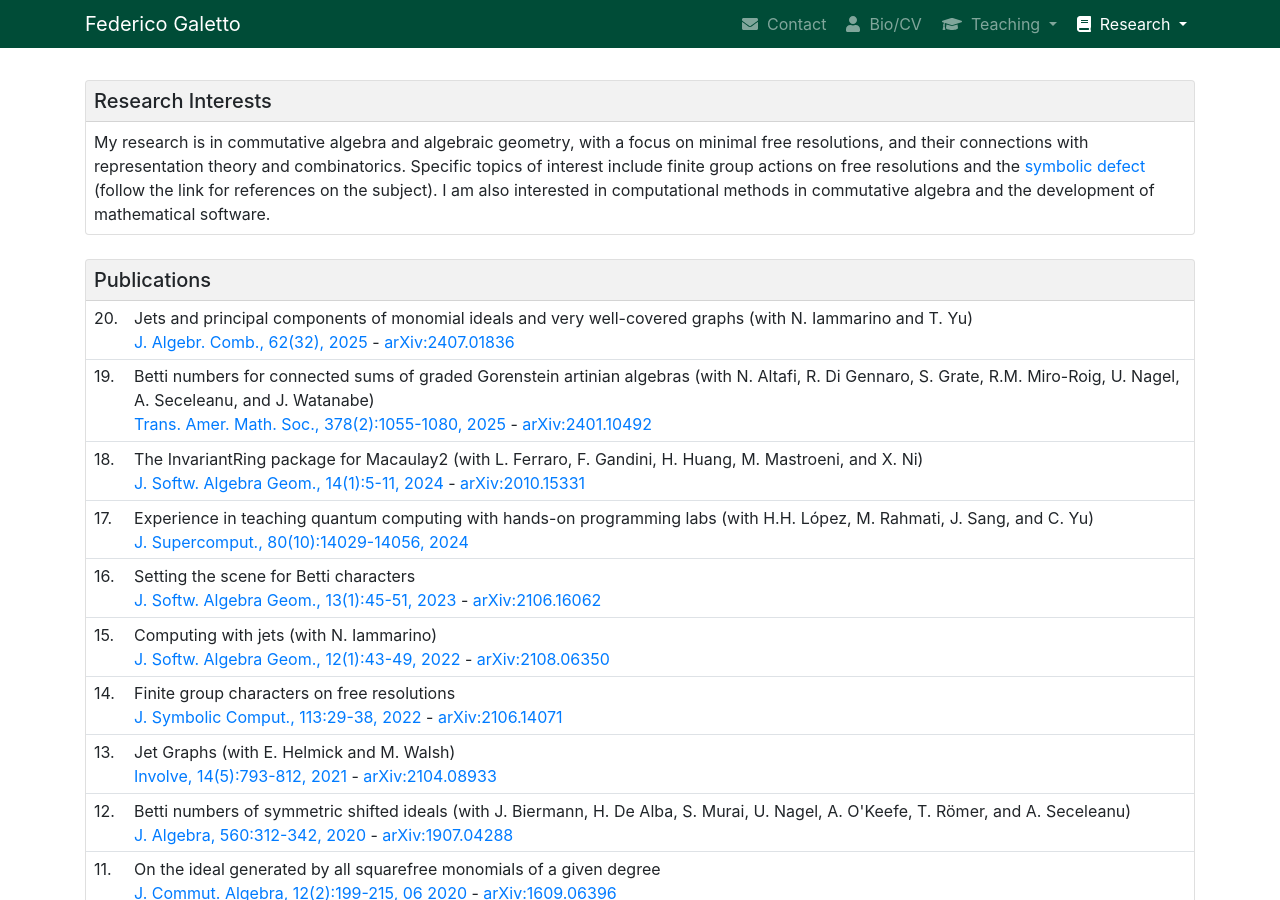
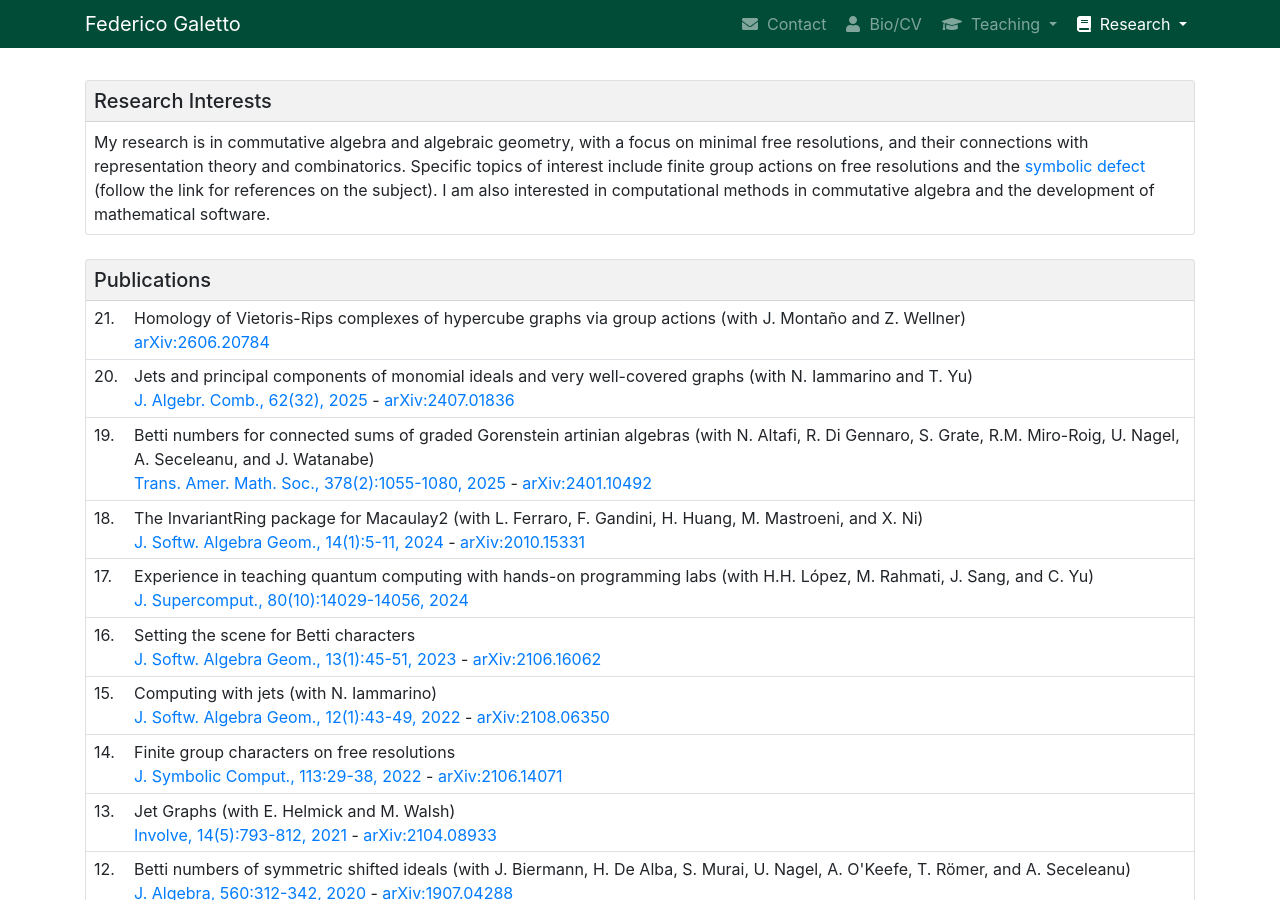
Before and after one commit to galettof/galettof.github.io, a Jekyll site: the page built from research.html, in a window 1280 px wide and 900 px high. Built offline with Jekyll 4.4.1, drawn with Linux system fonts in a browser that asks for light colours; nearby versions of some CDN libraries; formulas are drawn with MathJax 3.

```diff
--- a/_data/publications.yml
+++ b/_data/publications.yml
@@ -1,7 +1,13 @@
 # enclose values in '' when ending in 0 or containing :
 # automatically sorted by date
 
-preprints: []
+#preprints: []
+preprints:
+
+- authors: F. Galetto, J. Montaño and Z. Wellner
+  title: 'Homology of Vietoris-Rips complexes of hypercube graphs via group actions'
+  arxiv: 2606.20784
+  date: 2026-06-23
 
 refereed:
 
```
